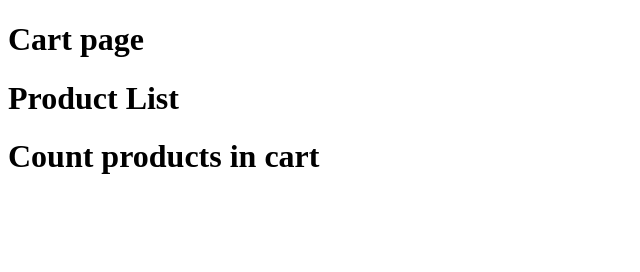
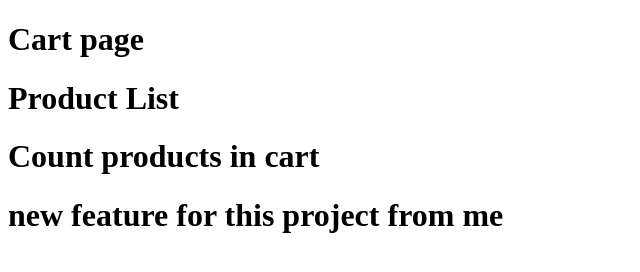
Before and after one commit to quanghuytran172/git-workflow-practice, a plain HTML site: page pages/cart.html in a window 1280 px wide. Shown: the whole page, without its empty margins (0-640 px from the left). Drawn offline with Linux system fonts and the light colour scheme.

Commit message:
new feature from yuhnartt

```diff
--- a/pages/cart.html
+++ b/pages/cart.html
@@ -10,5 +10,7 @@
         <h1>Cart page</h1>
         <h1>Product List</h1>
         <h1>Count products in cart</h1>
+
+        <h1>new feature for this project from me</h1>
     </body>
 </html>
```
